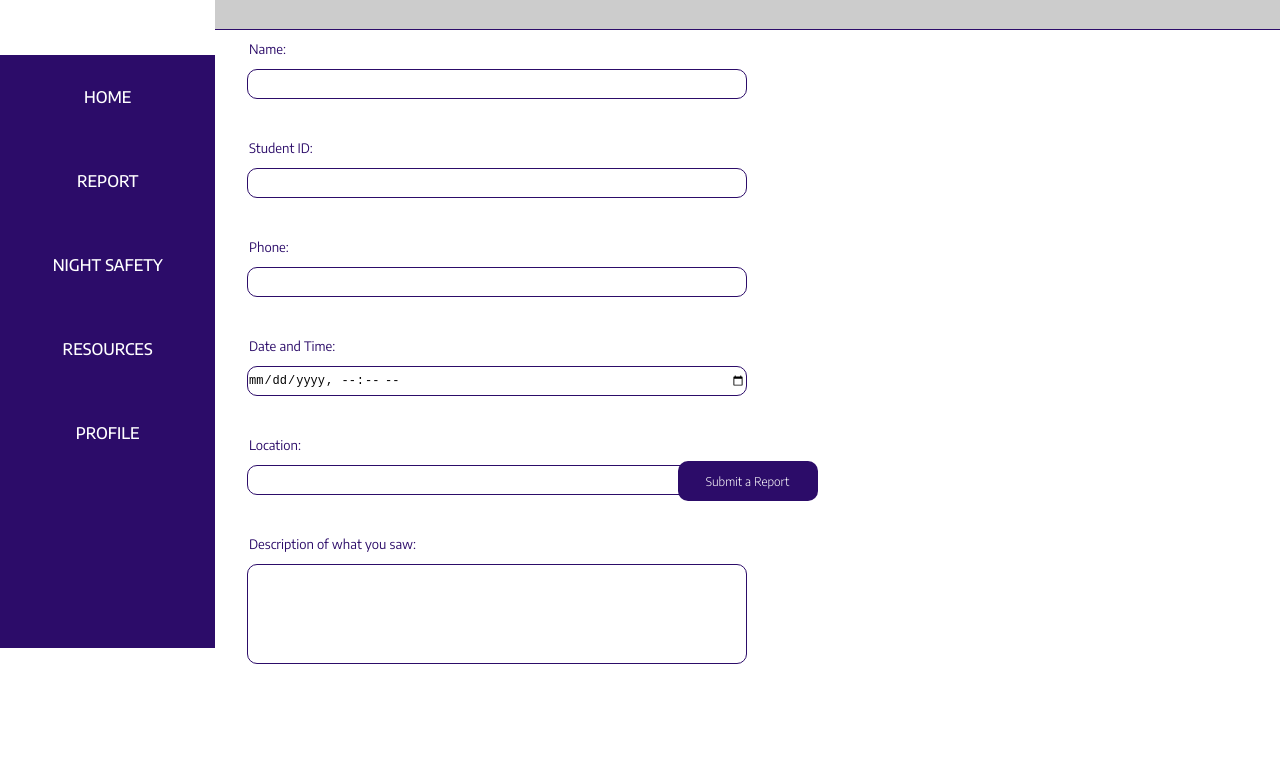
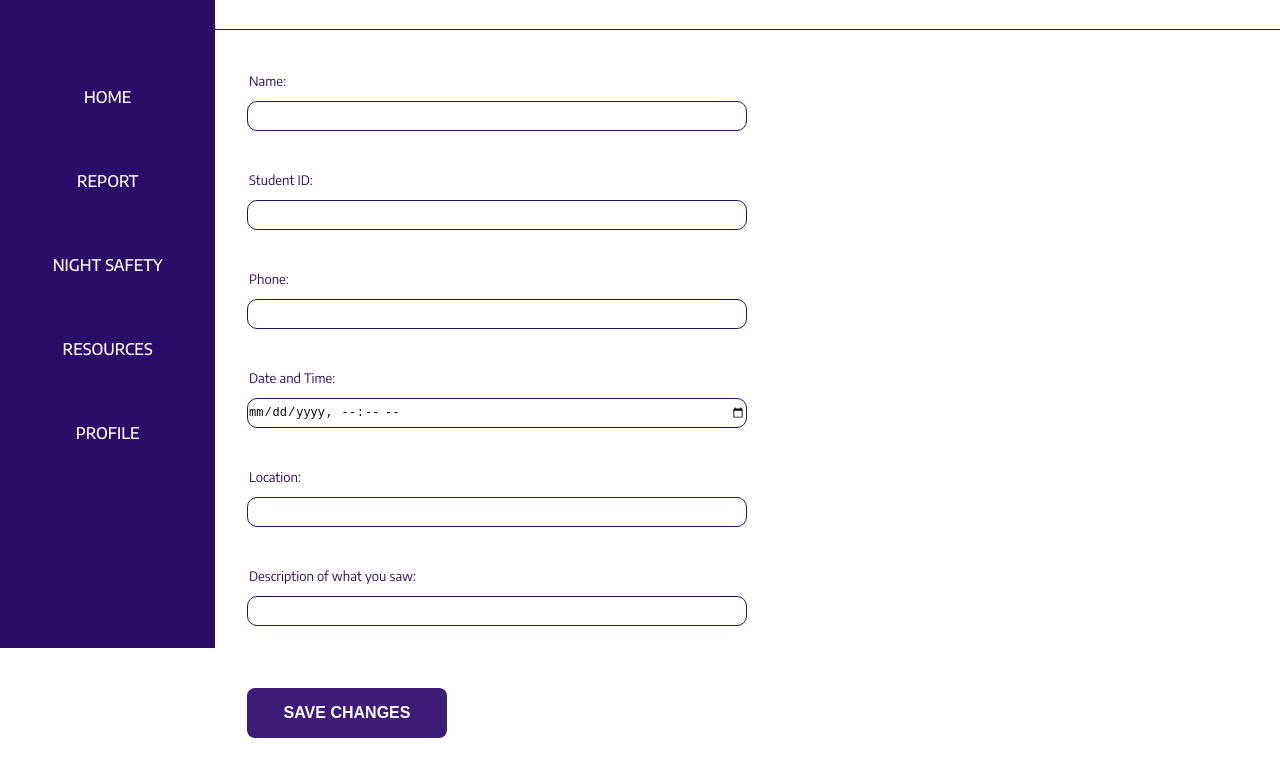
Before and after one commit to info340c-sp24/project-group6, a plain HTML site: page report.html in a window 1280 px wide. Shown: the part 152-922 px from the top of the page. Before the commit the page ends 846 px from the top, so only its background shows below. Drawn offline with Linux system fonts and the light colour scheme.

Commit message:
linked pages

```diff
--- a/css/index.css
+++ b/css/index.css
@@ -164,11 +164,7 @@ h3 {
   font-style: italic;
 }
 
-/* Request a Ride */
-#top-header {
-  background-color: #ccc;
-}
-
+/* REQUEST A RIDE */
 #formInput {
   padding-left: 2rem;
   padding-right: 2rem;
@@ -207,24 +203,12 @@ h3 {
   width: 300px;
   height: 30px;
   border-radius: 10px;
-  border: 1px solid var(--husky-purple, #2C0C69);
+  border: 1px solid #2C0C69;
 }
 
 #stopList, #riderInfo, label {
   margin: 0px 2px;
   font-size: 13px;
-}
-
-#submit-discription .sub-button {
-  font-family: "Encode Sans", sans-serif;
-  font-weight: 300;
-  background-color: #2C0C69;
-  color: white;
-  height: 40px;
-  width: 140px;
-  text-align: center;
-  font-size: 12px;
-  border-radius: 10px;
 }
 
 #submit-discription {
@@ -236,7 +220,7 @@ h3 {
   font-size: 13px;
 }
 
-/* night escort */
+/* NIGHT ESCORT */
 #escort-request {
   padding-left: 40px;
   padding-top: 20px;
@@ -309,7 +293,7 @@ button:hover {
 }
 
 /* PROFILE PAGE */
-#notifications {
+#notifications, #report {
   padding: 2em;
 }
 
@@ -317,7 +301,7 @@ button:hover {
   margin-bottom: 1em;
 }
 
-#notifications button {
+#notifications button, #report button {
   width: 200px;
   margin: 2em 0;
 }
@@ -347,21 +331,7 @@ label {
 }
 
 /* MAKE A REPORT PAGE */
-#top-header {
-  background-color: #ccc;
-}
-
-#reportInput {
-  padding-left: 2rem;
-  padding-right: 2rem;
-}
-
-.flex-container {
-  display: flex;
-  justify-content: start;
-}
-
-#reportInfo {
+#report {
   width: 400px;
   height: 431px;
   flex-direction: column;
@@ -370,36 +340,14 @@ label {
   padding-right: 10rem;
 }
 
-.flex-item input {
+#report input {
   display: block;
   margin-bottom: 10px;
   font-size: small;
   width: 500px;
   height: 30px;
   border-radius: 10px;
-  border: 1px solid var(--husky-purple, #2C0C69);
-}
-
-#descriptionInput {
-  width: 500px; /* Adjust width as needed */
-  height: 100px; /* Adjust height as needed */
-}
-
-#submit-report .sub-button {
-  font-family: "Encode Sans", sans-serif;
-  font-weight: 300;
-  background-color: #2C0C69;
-  color: white;
-  height: 40px;
-  width: 140px;
-  text-align: center;
-  font-size: 12px;
-  border-radius: 10px;
-}
-
-#submit-report {
-  display: flex;
-  justify-content: center;
+  border: 1px solid #2C0C69;
 }
 
 /* MEDIA QUERIES */
--- a/report.html
+++ b/report.html
@@ -10,22 +10,33 @@
 </head>
 <body>
   <nav>
-    <ul>
-      <li id="logo">
+    <div id="logo">
       <img id="logo-img" src="img/uw-logo.png" alt="uw logo">
       <strong>UW CAMPUS SAFETY </strong>
+    </div>
+    <ul>
+      <li>
+        <a href="index.html">HOME</a>
       </li>
-      <li>HOME</li>
-      <li>REPORT</li>
-      <li>NIGHT SAFETY</li>
-      <li>RESOURCES</li>
-      <li>PROFILE</li>
+      <li>
+        <a href="report.html">REPORT</a>
+      </li>
+      <li>
+        <a href="night-safety.html">NIGHT SAFETY</a>
+      </li>
+      <li>
+        <a href="resources.html">RESOURCES</a>
+      </li>
+      <li>
+        <a href="profile.html">PROFILE</a>
+      </li>
     </ul>
   </nav>
 
   <main>
 
     <header id="top-header">
+      <img id="menu" src="img/menu-icon.png" alt="menu">
       <h1>MAKE A REPORT</h1>
       <p>
         Empower your community to stay vigilant and informed by making safety reports.<br>
@@ -34,9 +45,9 @@
       </p>
     </header>
 
-    <div id="reportInput">
-        <div class="flex-container">
-            <div id="reportInfo" class="flex-item">
+    <div id="report">
+      <section>
+        <div>
           <label for="nameInput">Name:</label> <br>
           <input type="text" id="nameInput" name="name"> <br>
           <label for="idInput">Student ID:</label> <br>
@@ -50,11 +61,11 @@
           <label for="descriptionInput">Description of what you saw:</label> <br>
           <input type="text" id="descriptionInput" name="description"> <br>
         </div>
+      </section>
+
+      <button>SAVE CHANGES</button>
     </div>
-        <div id="submit-report" class="flex-item">
-            <button class="sub-button" type="submit">Submit a Report</button>
-        </div>
-    </div>
+
   </main>
 </body>
 </html>
```
Also changed, not shown: night-escort.html (renamed from nightescort.html, +19 -8 lines), night-safety.html (+2 -2 lines), request-ride.html (renamed from nightsafety.html, +19 -9 lines), resources.html (+19 -8 lines). Lines whose indentation alone changed are shown as unchanged.
